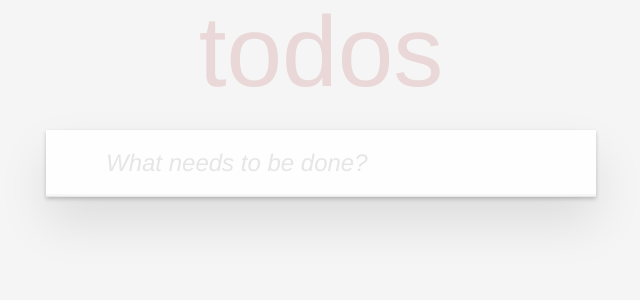
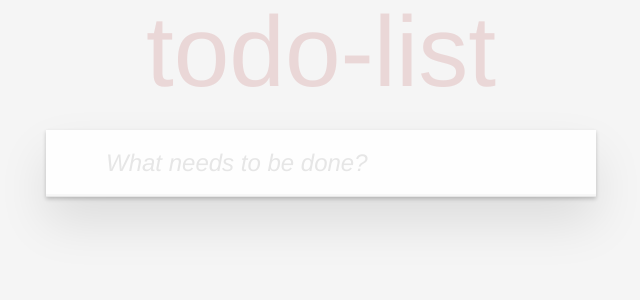
Before and after one commit to siweishiwo/django-todo, a Django app: page / in a window 1280 px wide. Shown: the top 300 px of the page, without its empty margins (319-959 px from the left). Run offline with Django 3.2, Linux system fonts and the light colour scheme; data that the repository does not hold is empty.

Commit message:
change title

```diff
--- a/templates/index.html
+++ b/templates/index.html
@@ -3,7 +3,7 @@
 {% block content %}
     <div class="todoapp">
         <header class="header">
-            <h1>todos</h1>
+            <h1>todo-list</h1>
             <input class="new-todo"
                    type="text"
                    placeholder="What needs to be done?"
```
